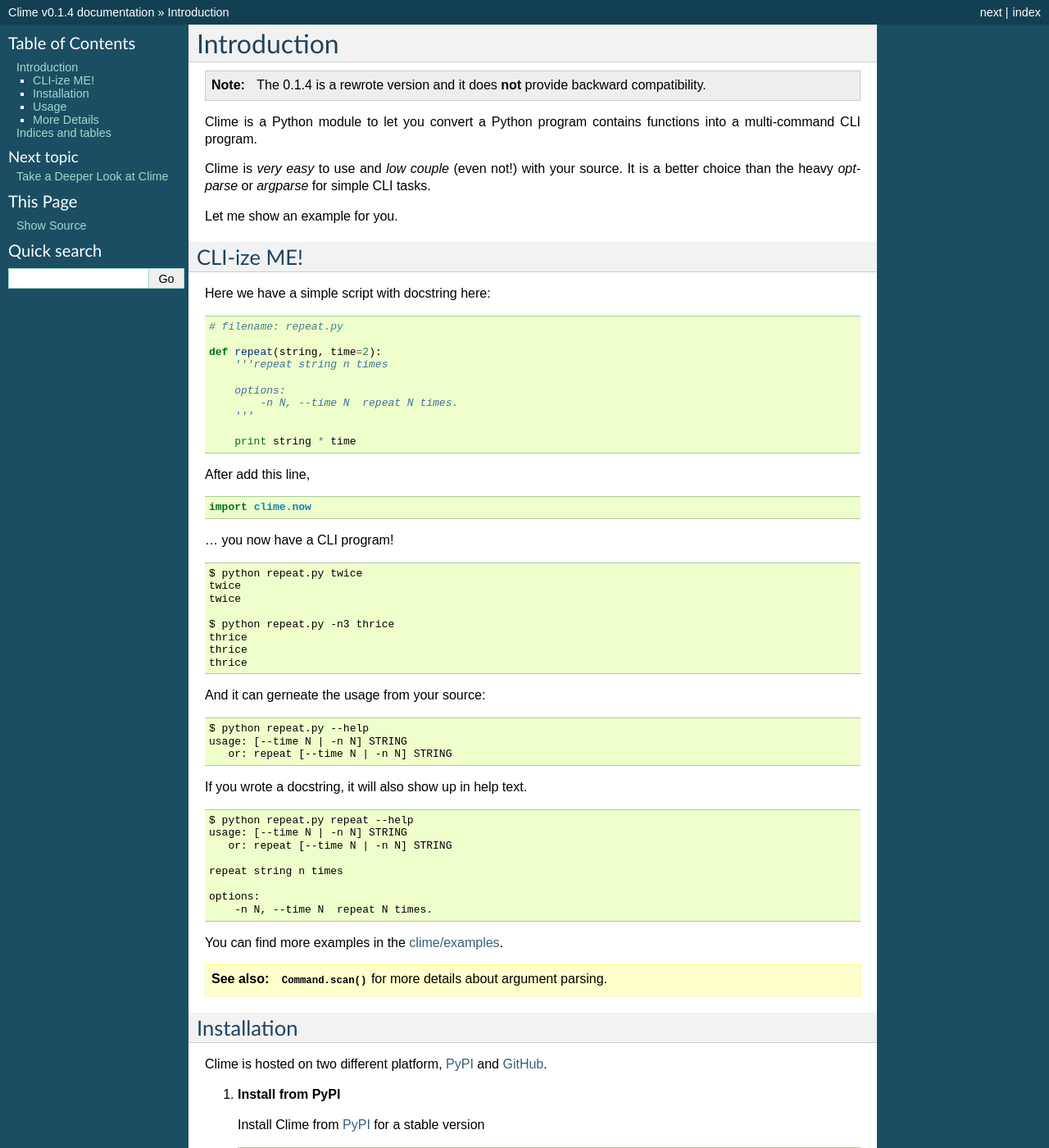
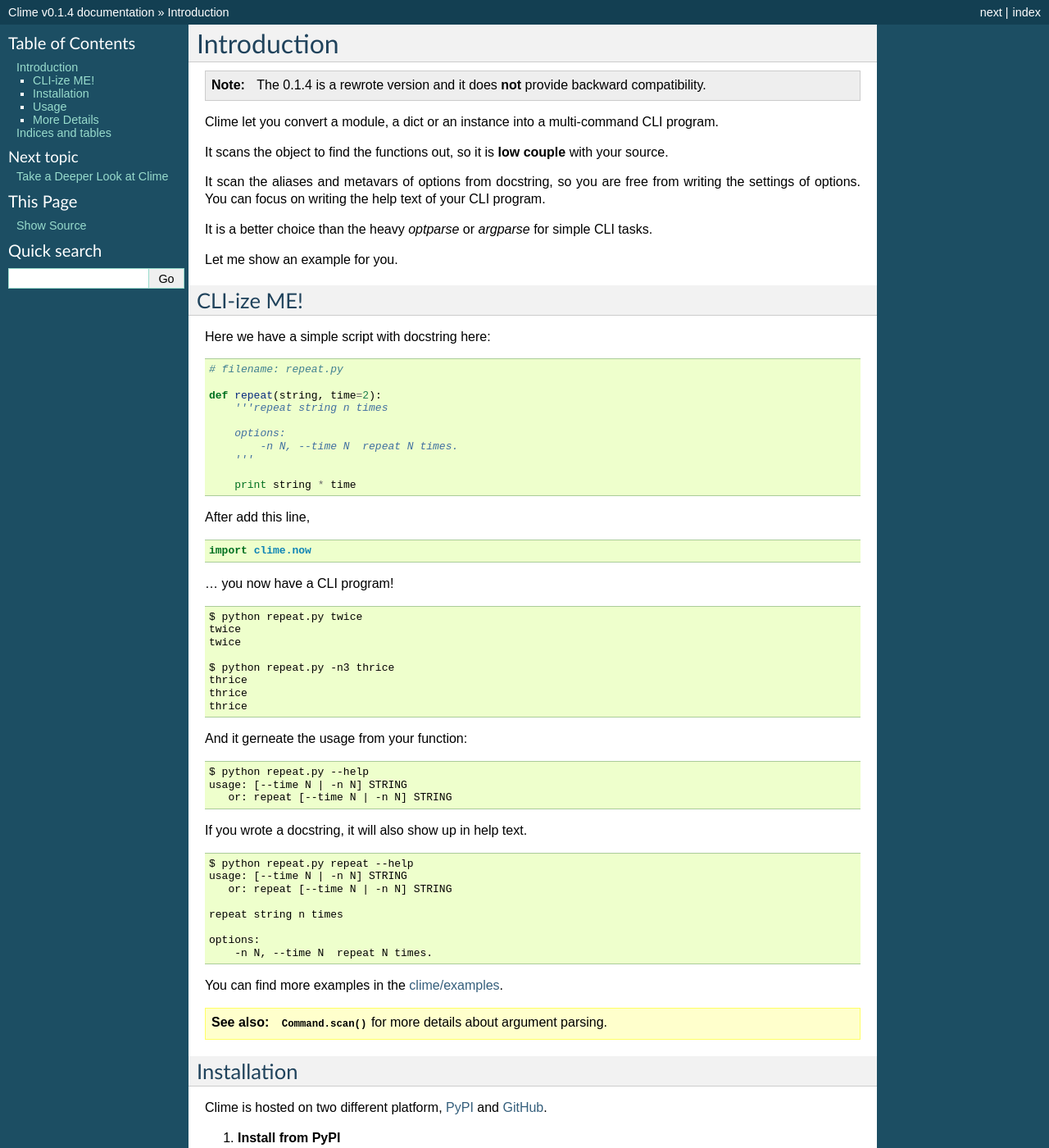
Before and after one commit to moskytw/clime, a Sphinx documentation site: the page built from docs/index.rst, in a window 1280 px wide and 1400 px high. Shown: the whole window at 82% size. Built offline with Sphinx 7.4.7, drawn with Linux system fonts in a browser that asks for light colours.

Commit message:
update index.rst

```diff
--- a/docs/index.rst
+++ b/docs/index.rst
@@ -10,12 +10,17 @@
     The 0.1.4 is a rewrote version and it does **not** provide backward
     compatibility.
 
-Clime is a Python module to let you convert a Python program contains
-functions into a multi-command CLI program.
+Clime let you convert a module, a dict or an instance into a multi-command CLI
+program.
 
-Clime is *very easy* to use and *low couple* (even not!) with your source.
-It is a better choice than the heavy `optparse` or `argparse` for simple CLI
-tasks.
+It scans the object to find the functions out, so it is **low couple** with
+your source.
+
+It scan the aliases and metavars of options from docstring, so you are free
+from writing the settings of options. You can focus on writing the help text of
+your CLI program.
+
+It is a better choice than the heavy `optparse` or `argparse` for simple CLI tasks.
 
 Let me show an example for you.
 
@@ -50,7 +55,7 @@
     thrice
     thrice
 
-And it can gerneate the usage from your source: ::
+And it gerneate the usage from your function: ::
 
     $ python repeat.py --help
     usage: [--time N | -n N] STRING
```
